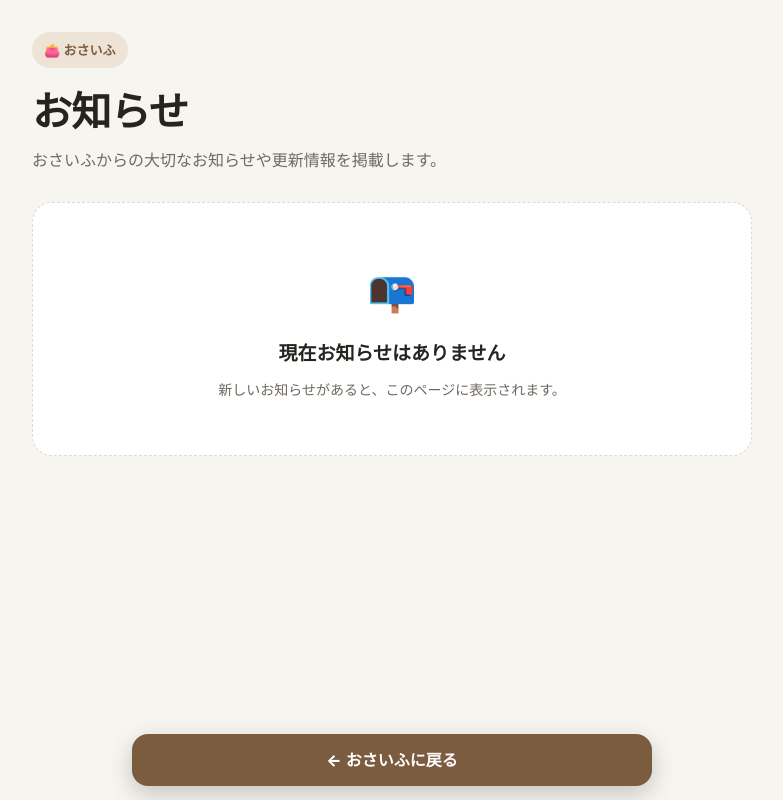
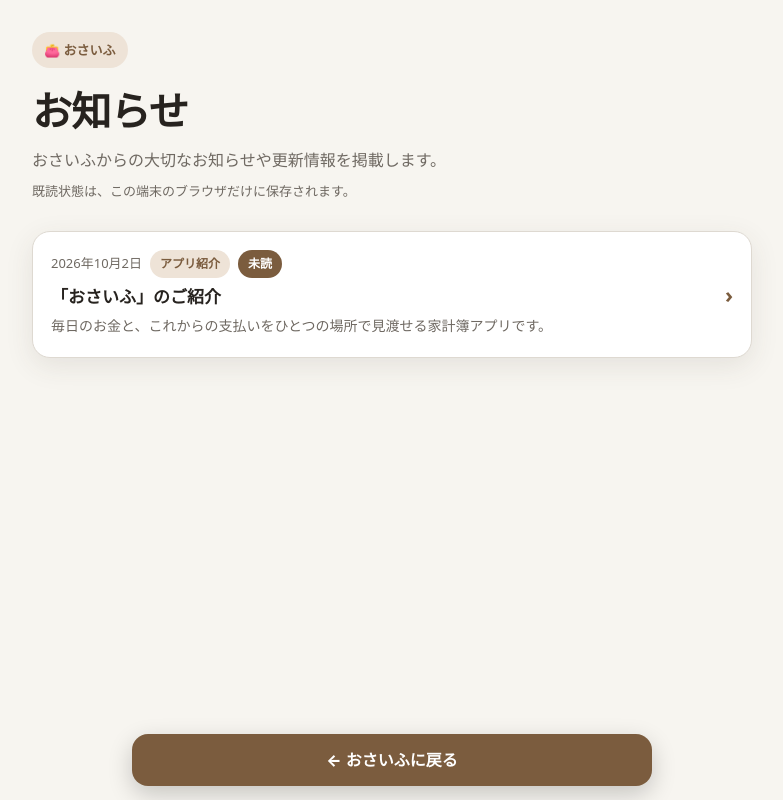
Before and after one commit to b-w-hiroki/osaifu, a website: page news.html in a window 1280 px wide. Shown: the whole page, without its empty margins (248-1031 px from the left). Drawn offline with Linux system fonts and the light colour scheme.

Commit message:
Add app introduction announcement

```diff
--- a/news-data.js
+++ b/news-data.js
@@ -1,11 +1,37 @@
 // おさいふ — お知らせデータ
 // 新しいお知らせは、この配列の先頭に追加します。
 // 本文は sections の paragraphs に文字列で、関連リンクは links に追加します。
-window.NEWS_ITEMS = [];
+window.NEWS_ITEMS = [
+  {
+    id: '2026-10-02-introduction',
+    date: '2026-10-02',
+    category: 'info',
+    categoryLabel: 'アプリ紹介',
+    title: '「おさいふ」のご紹介',
+    summary: '毎日のお金と、これからの支払いをひとつの場所で見渡せる家計簿アプリです。',
+    sections: [
+      {
+        heading: 'できること',
+        paragraphs: [
+          '収入・支出・振替を記録し、月ごとの収支や予算、口座・現金の残高を確認できます。',
+          '家賃やサブスクリプションなどの定期的な支払いを登録すると、カレンダーや支払予定から確認できます。CSV入出力やJSONバックアップにも対応しています。',
+        ],
+      },
+      {
+        heading: 'データの保存について',
+        paragraphs: [
+          'ログインせずに使う場合、データはこの端末のブラウザに保存されます。端末の故障やブラウザデータの削除に備えて、設定から定期的にバックアップしてください。',
+          'ログインすると、対応しているデータをクラウドと同期できます。',
+        ],
+      },
+    ],
+  },
+];
 
 window.NEWS_APP = {
   name: 'おさいふ',
   icon: '👛',
   appHref: './app.html',
   appLabel: 'おさいふに戻る',
+  readStorageKey: 'osaifu-news-read-ids',
 };
--- a/news-page.js
+++ b/news-page.js
@@ -3,6 +3,22 @@
 
   const CATEGORY_LABELS = { info: 'お知らせ', new: '新機能', improve: '改善', fix: '不具合修正' };
   const app = window.NEWS_APP || { name: 'アプリ', icon: '📣', appHref: './', appLabel: 'アプリに戻る' };
+  const readStorageKey = app.readStorageKey || `news-read-ids:${app.name}`;
+
+  function readIds() {
+    try {
+      const value = JSON.parse(localStorage.getItem(readStorageKey) || '[]');
+      return new Set(Array.isArray(value) ? value.filter((id) => typeof id === 'string') : []);
+    } catch {
+      return new Set();
+    }
+  }
+
+  function markRead(id) {
+    const ids = readIds();
+    ids.add(id);
+    try { localStorage.setItem(readStorageKey, JSON.stringify([...ids])); } catch { /* storage may be unavailable */ }
+  }
 
   function el(tag, attrs = {}, children = []) {
     const node = document.createElement(tag);
@@ -46,12 +62,14 @@
   }
 
   function renderList(root, items) {
+    const read = readIds();
     document.title = `お知らせ — ${app.name}`;
     root.append(
       el('a', { class: 'news-brand', href: app.appHref, text: `${app.icon} ${app.name}` }),
       el('header', { class: 'news-header' }, [
         el('h1', { text: 'お知らせ' }),
         el('p', { text: `${app.name}からの大切なお知らせや更新情報を掲載します。` }),
+        el('p', { class: 'news-storage-note', text: '既読状態は、この端末のブラウザだけに保存されます。' }),
       ]),
     );
     if (!items.length) {
@@ -67,6 +85,7 @@
       const meta = el('div', { class: 'news-meta' }, [
         el('time', { datetime: item.date, text: dateLabel(item.date) }),
         category(item),
+        read.has(item.id) ? null : el('span', { class: 'news-unread', text: '未読' }),
       ]);
       list.append(el('a', { class: 'news-card', href: `?id=${encodeURIComponent(item.id)}` }, [
         el('div', {}, [meta, el('h2', { text: item.title }), item.summary ? el('p', { text: item.summary }) : null]),
@@ -88,6 +107,7 @@
       );
       return;
     }
+    markRead(item.id);
     document.title = `${item.title} — ${app.name}`;
     const article = el('article', { class: 'news-article' });
     article.append(
--- a/news.css
+++ b/news.css
@@ -42,6 +42,7 @@ a:focus-visible { outline: 3px solid var(--news-focus); outline-offset: 3px; bor
 .news-header { margin: 18px 0 28px; }
 .news-header h1 { margin: 0; font-size: clamp(28px, 7vw, 40px); line-height: 1.25; letter-spacing: -.02em; }
 .news-header p { margin: 10px 0 0; color: var(--news-subtle); }
+.news-header .news-storage-note { margin-top: 6px; font-size: 13px; }
 .news-list { display: grid; gap: 14px; }
 .news-card {
   display: grid;
@@ -63,6 +64,7 @@ a:focus-visible { outline: 3px solid var(--news-focus); outline-offset: 3px; bor
 .news-arrow { color: var(--news-accent); font-size: 22px; font-weight: 800; }
 .news-meta { display: flex; align-items: center; flex-wrap: wrap; gap: 8px; color: var(--news-subtle); font-size: 13px; }
 .news-category { display: inline-flex; align-items: center; min-height: 28px; padding: 2px 10px; border-radius: 999px; background: var(--news-accent-soft); color: var(--news-accent); font-size: 12px; font-weight: 800; }
+.news-unread { display: inline-flex; align-items: center; min-height: 28px; padding: 2px 10px; border-radius: 999px; background: var(--news-accent); color: #fff; font-size: 12px; font-weight: 800; }
 .news-empty {
   padding: 52px 24px;
   border: 1px dashed var(--news-border);
--- a/sw.js
+++ b/sw.js
@@ -1,5 +1,5 @@
 // オフライン対応用のキャッシュ（アプリシェルのみ）
-const CACHE = 'osaifu-v18';
+const CACHE = 'osaifu-v20';
 const ASSETS = ['./', 'index.html', 'app.html', 'news.html', 'news.css', 'news-data.js', 'news-page.js', 'terms.html', 'privacy.html', 'styles.css', 'app.js', 'ads.js', 'analytics.js', 'sister-apps.js', 'sync.js', 'config.js', 'manifest.webmanifest', 'icons/icon.svg', 'icons/icon-192.png', 'icons/apple-touch-icon.png'];
 
 self.addEventListener('install', (e) => {
@@ -24,7 +24,7 @@ self.addEventListener('fetch', (e) => {
         caches.open(CACHE).then((c) => c.put(e.request, copy));
         return res;
       })
-      .catch(() => caches.match(e.request)),
+      .catch(() => caches.match(e.request, { ignoreSearch: true })),
   );
 });
 
```
